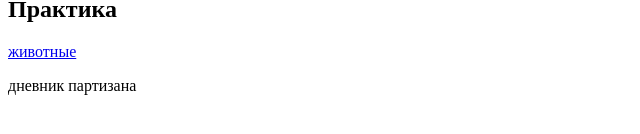
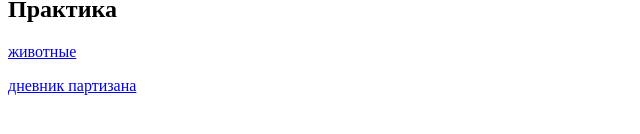
Before and after one commit to FoxOfDispersion/IT_academy, a plain HTML site: page index.html in a window 1280 px wide. Shown: the part 394-528 px from the top of the page, without its empty margins (0-640 px from the left). Drawn offline with Linux system fonts and the light colour scheme.

Commit message:
практика

```diff
--- a/index.html
+++ b/index.html
@@ -24,6 +24,6 @@
 
     <H2>Практика</H2>
     <p> <a href="./Task/Lessons/Lessons5/Animal.html">животные</a></p>
-    <p> <a href="./Task/Lessons/Lessons5/Note.html"></a>дневник партизана</p>
+    <p> <a href="./Task/Lessons/Lessons5/Note.html">дневник партизана</a></p>
 </body>
 </html>
```
